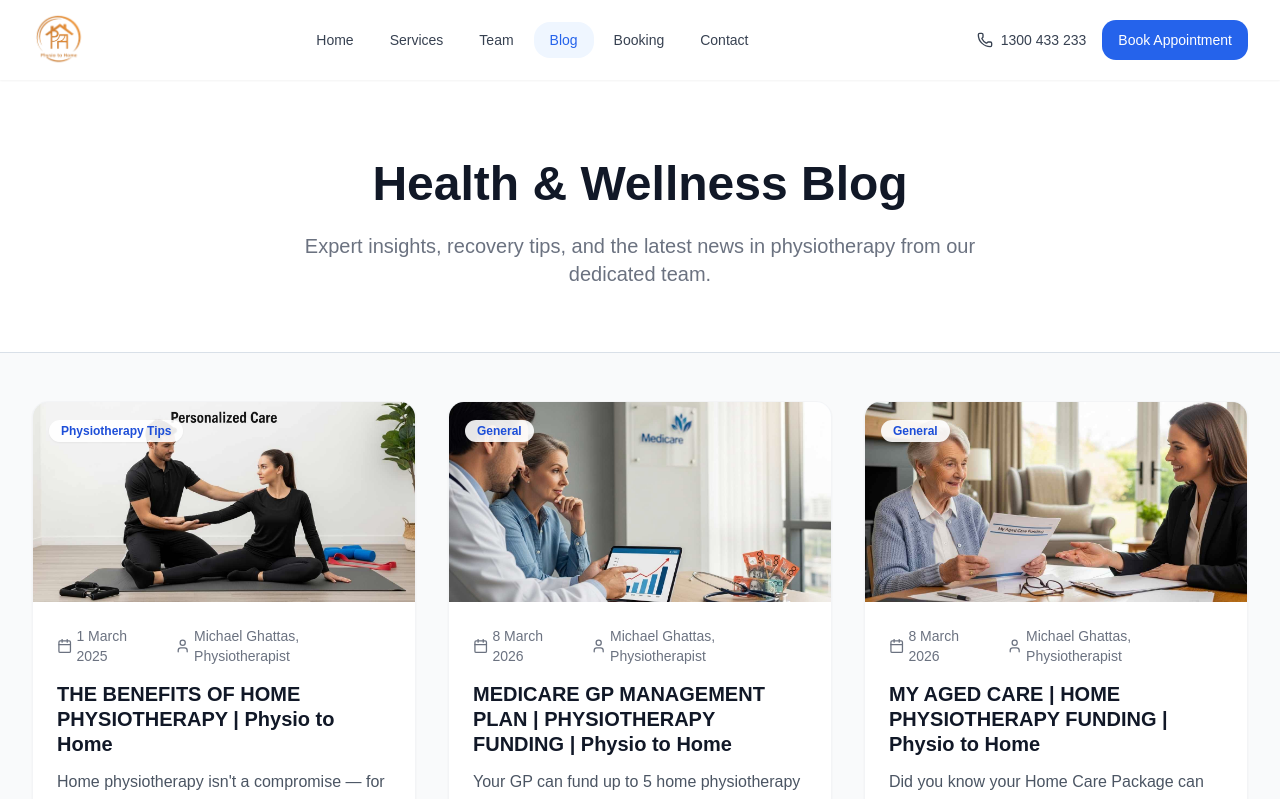
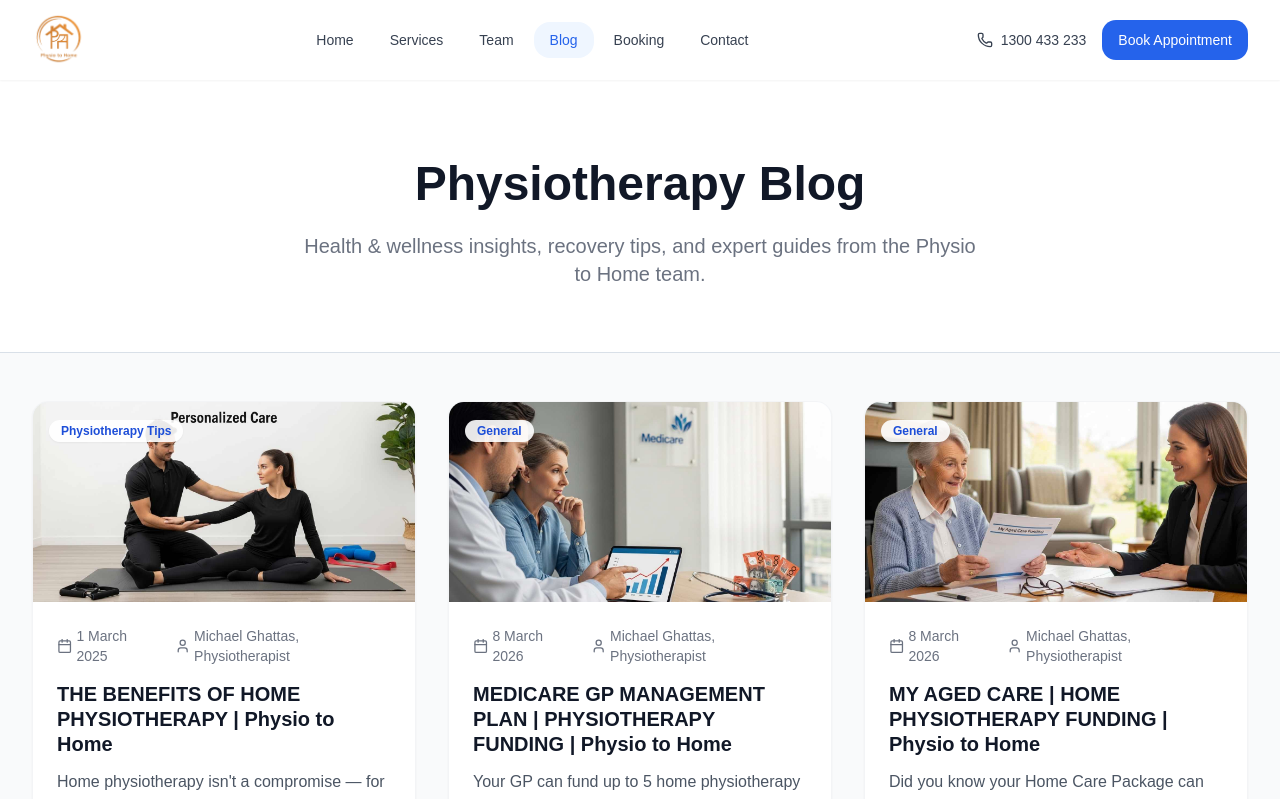
Before and after one commit to mtwasetku-ui/physioto, a Next.js app: page /blog in a window 1280 px wide. Shown: the top 799 px of the page. Built offline with nearby package versions, Linux system fonts and the light colour scheme; a web font is replaced by a local one.

Commit message:
Update page.tsx

```diff
--- a/src/app/blog/page.tsx
+++ b/src/app/blog/page.tsx
@@ -16,9 +16,9 @@
     <div className="min-h-screen bg-gray-50 pb-20">
       <div className="bg-white border-b pt-20 pb-16">
         <div className="max-w-7xl mx-auto px-4 sm:px-6 lg:px-8 text-center">
-          <h1 className="text-4xl md:text-5xl font-bold mb-6 text-gray-900">Health & Wellness Blog</h1>
+          <h1 className="text-4xl md:text-5xl font-bold mb-6 text-gray-900">Physiotherapy Blog</h1>
           <p className="text-xl text-gray-500 max-w-2xl mx-auto">
-            Expert insights, recovery tips, and the latest news in physiotherapy from our dedicated team.
+            Health & wellness insights, recovery tips, and expert guides from the Physio to Home team.
           </p>
         </div>
       </div>
```
